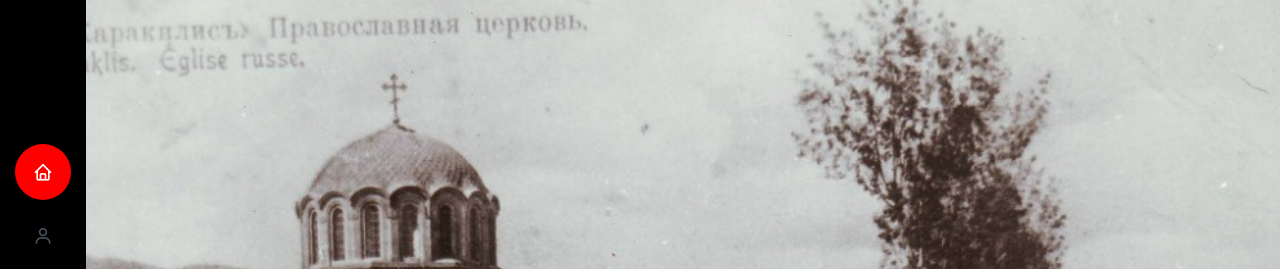
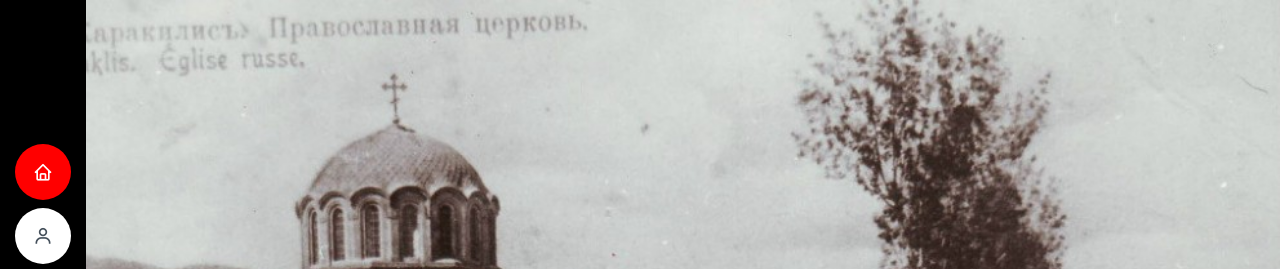
Before and after one commit to mayisyanherosamarter/gharakilisayiherosamart, a plain HTML site: page index.html in a window 1280 px wide. Shown: the top 269 px of the page. Drawn offline with nearby package versions, Linux system fonts and the light colour scheme.

Commit message:
Update style.css

```diff
--- a/assets/css/style.css
+++ b/assets/css/style.css
@@ -182,7 +182,7 @@ h6 {
   transition: 0.3s;
   font-size: 15px;
   border-radius: 50px;
-  background: #ffffff00;
+  background: #ffffff;
   height: 56px;
   width: 100%;
   overflow: hidden;
```
